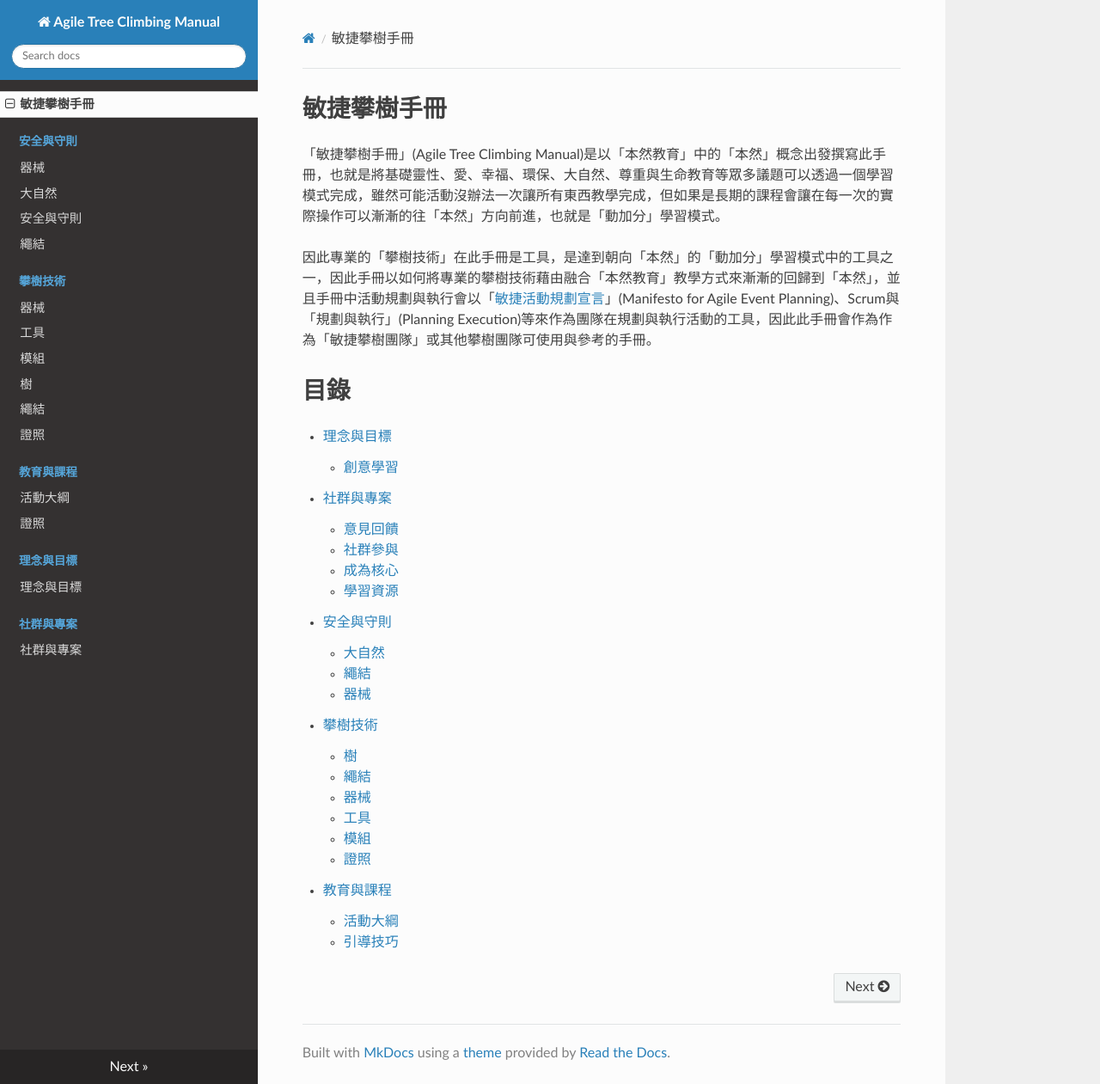
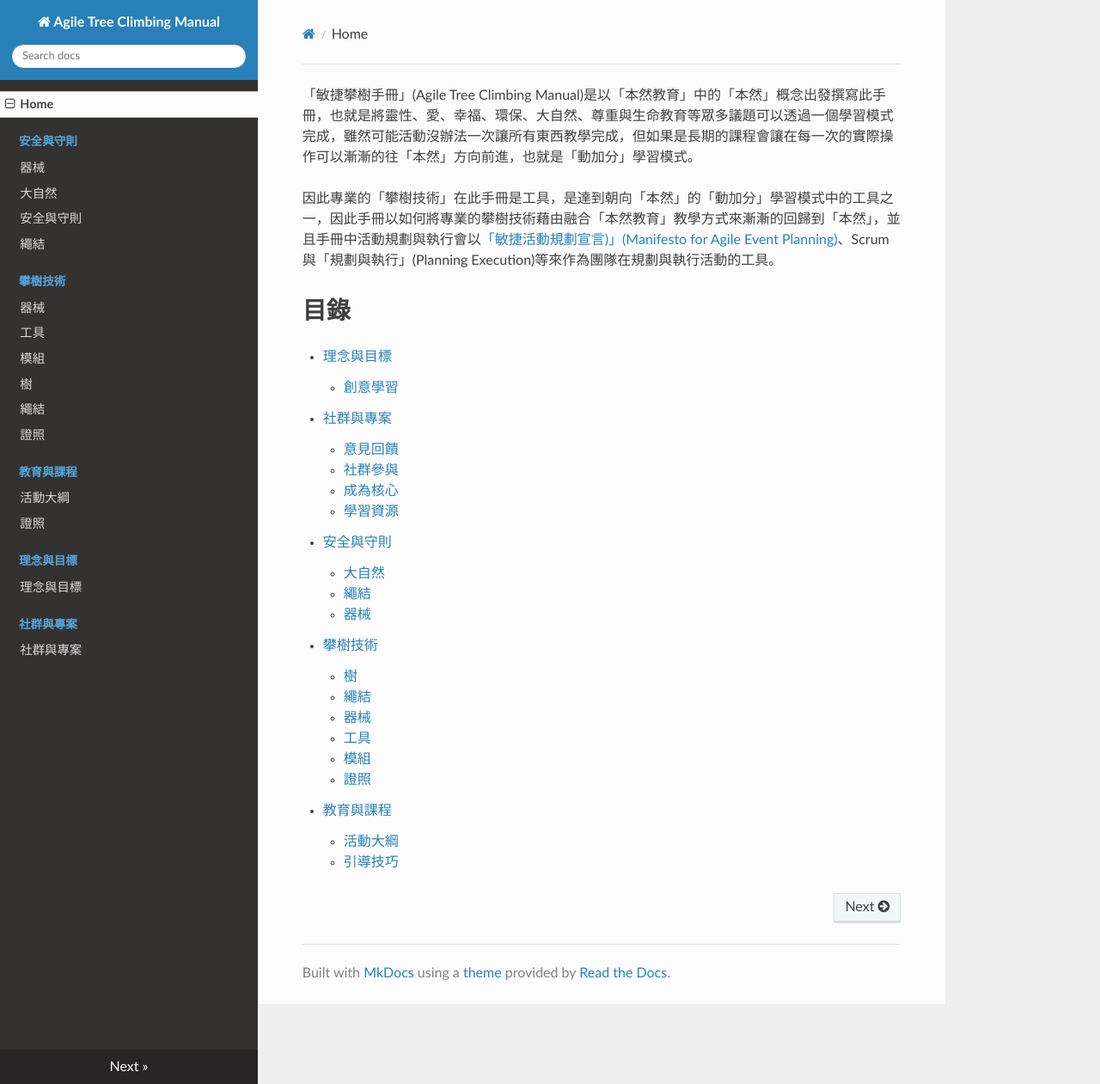
Before and after one commit to Uesugi-Summer-Sea/Agile-Tree-Climbing-Manual, an MkDocs documentation site: the page built from docs/index.md, in a window 1280 px wide and 1261 px high. Shown: the whole window at 86% size. Built offline with MkDocs 1.6.1, drawn with Linux system fonts in a browser that asks for light colours; nearby versions of some CDN libraries.

Commit message:
如果採用，此提交將更正詞語並同步一致內容與簡介

```diff
--- a/docs/index.md
+++ b/docs/index.md
@@ -1,7 +1,6 @@
-# 敏捷攀樹手冊
-「敏捷攀樹手冊」(Agile Tree Climbing Manual)是以「本然教育」中的「本然」概念出發撰寫此手冊，也就是將基礎靈性、愛、幸福、環保、大自然、尊重與生命教育等眾多議題可以透過一個學習模式完成，雖然可能活動沒辦法一次讓所有東西教學完成，但如果是長期的課程會讓在每一次的實際操作可以漸漸的往「本然」方向前進，也就是「動加分」學習模式。
+「敏捷攀樹手冊」(Agile Tree Climbing Manual)是以「本然教育」中的「本然」概念出發撰寫此手冊，也就是將靈性、愛、幸福、環保、大自然、尊重與生命教育等眾多議題可以透過一個學習模式完成，雖然可能活動沒辦法一次讓所有東西教學完成，但如果是長期的課程會讓在每一次的實際操作可以漸漸的往「本然」方向前進，也就是「動加分」學習模式。
 
-因此專業的「攀樹技術」在此手冊是工具，是達到朝向「本然」的「動加分」學習模式中的工具之一，因此手冊以如何將專業的攀樹技術藉由融合「本然教育」教學方式來漸漸的回歸到「本然」，並且手冊中活動規劃與執行會以「[敏捷活動規劃宣言](https://github.com)」(Manifesto for Agile Event Planning)、Scrum與「規劃與執行」(Planning Execution)等來作為團隊在規劃與執行活動的工具，因此此手冊會作為作為「敏捷攀樹團隊」或其他攀樹團隊可使用與參考的手冊。
+因此專業的「攀樹技術」在此手冊是工具，是達到朝向「本然」的「動加分」學習模式中的工具之一，因此手冊以如何將專業的攀樹技術藉由融合「本然教育」教學方式來漸漸的回歸到「本然」，並且手冊中活動規劃與執行會以[「敏捷活動規劃宣言)」(Manifesto for Agile Event Planning)](https://github.com/Uesugi-Summer-Sea/Manifesto-for-Agile-Event-Planning)、Scrum與「規劃與執行」(Planning Execution)等來作為團隊在規劃與執行活動的工具。
 
 # 目錄
 - [理念與目標](理念與目標/理念與目標.md)
```
Also changed, not shown: README.md (+1 -1 lines).
